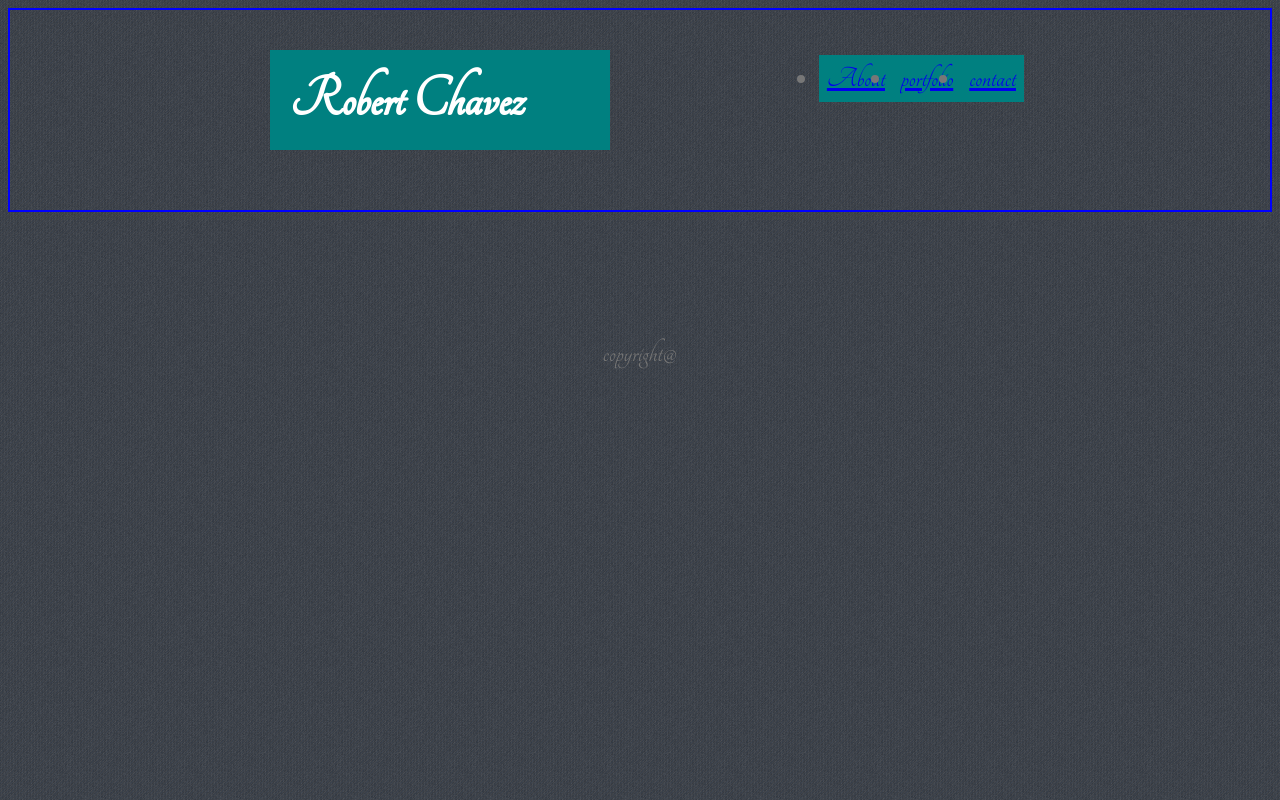
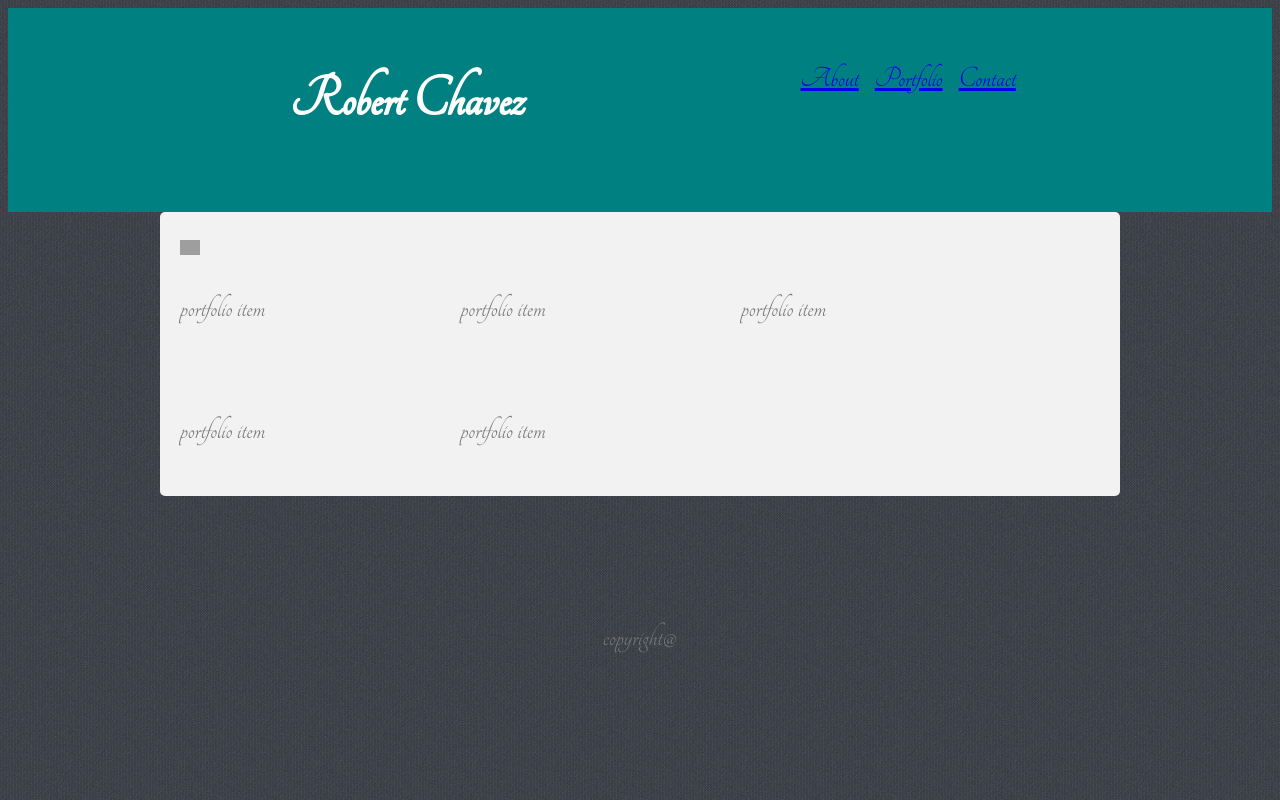
Before and after one commit to rcthedev/Portfolio, a plain HTML site: page portfolio.html in a window 1280 px wide. Drawn offline with Linux system fonts and the light colour scheme; grey boxes are pictures that could not be loaded.

Commit message:
changed some code

```diff
--- a/assets/css/style.css
+++ b/assets/css/style.css
@@ -4,7 +4,8 @@ body {
   color: #777777;
 }
 header {
-  border: 2px solid blue;
+  background-color: teal;
+  border: 2px solid teal;
   height: 200px;
   /* float: left; */
 }
@@ -38,7 +39,9 @@ nav {
 
 li
 {
- float: left;
+
+    list-style-type: none;
+    float: left;
 
 }
 a
@@ -94,8 +97,18 @@ main {
   padding: 20px;
   background-color: teal;
   color: white;
-  position: fixed;
+  position: relative;
   width: 300px;
   margin-left: 260px;
   float: left 150px;
 }
+
+.box {
+  display: inline-block;
+  width: 30%;
+
+}
+
+.space {
+  width: 20px;
+}
--- a/portfolio.html
+++ b/portfolio.html
@@ -13,12 +13,42 @@
         <nav>
           <ul>
             <li><a href="index.html">About</a></li>
-            <li><a href="portfolio.html">portfolio</a></li>
-            <li><a href="contact.html">contact</a></li>
+            <li><a href="portfolio.html">Portfolio</a></li>
+            <li><a href="contact.html">Contact</a></li>
           </ul>
         </nav>
       </header>
 <main>
+  <!--create div with container for whole area-->
+  <!-- smaller div for each portfolio item "boxes" -->
+  <!-- image and a title for each box-->
+    <div class="container">
+      <div class="box"id="box1">
+        <img src="https://spacenews.com/wp-content/uploads/2018/05/24359364107_152b0152ff_k-879x485.jpg" class="space"></img>
+        <p>portfolio item</p>
+
+      </div>
+      <div class="box"id="box2">
+          <img src=""></img>
+          <p>portfolio item</p>
+
+        </div>
+        <div class="box"id="box3">
+            <img src=""></img>
+            <p>portfolio item</p>
+
+          </div>
+          <div class="box"id="box4">
+              <img src=""></img>
+              <p>portfolio item</p>
+
+            </div>
+            <div class="box"id="box5">
+                <img src=""></img>
+                <p>portfolio item</p>
+
+              </div>
+    </div>
 
 </main>
      <footer>copyright@
```
Also changed, not shown: contact.html (+6 -5 lines), index.html (+5 -4 lines), 1 other file.
